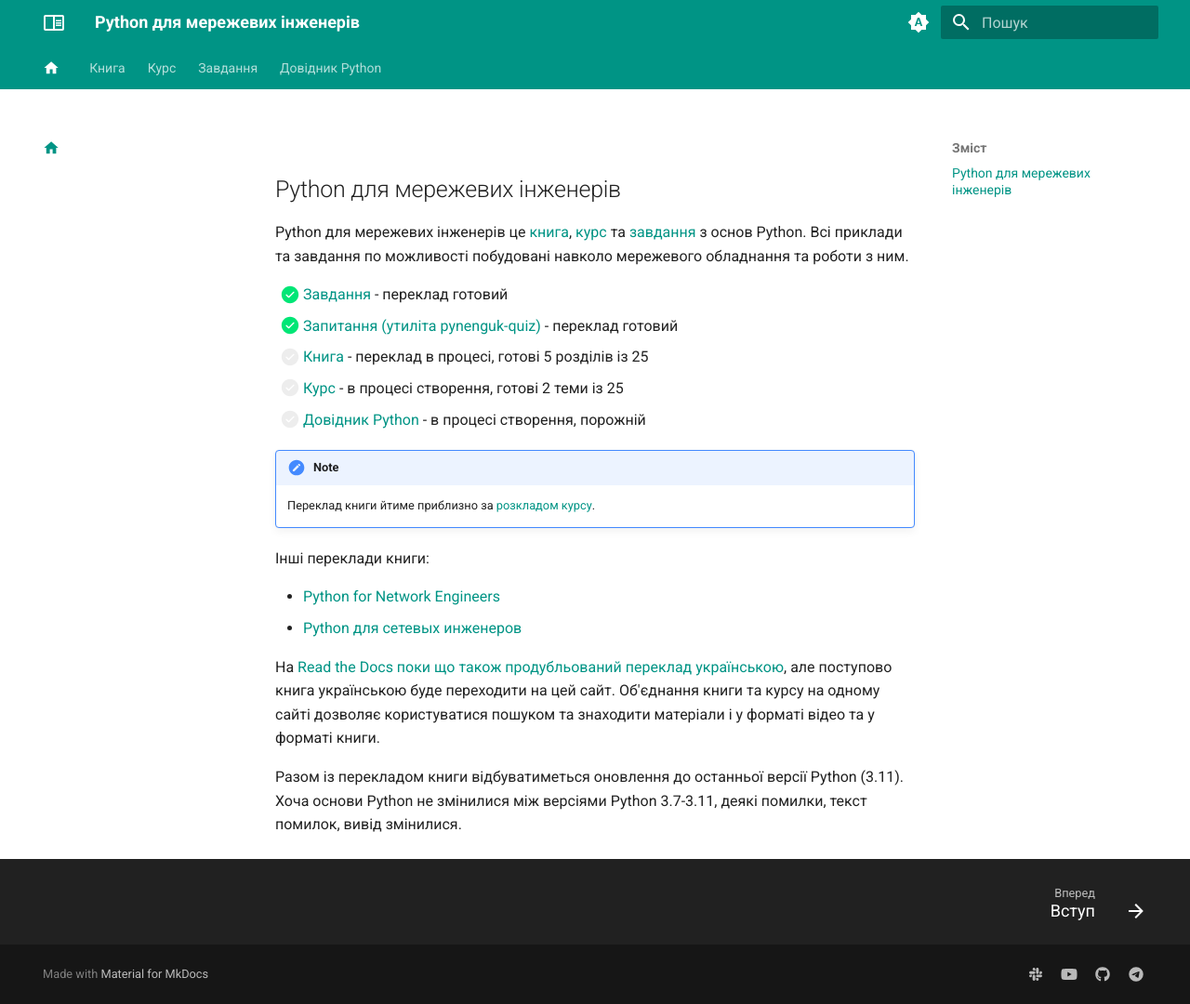
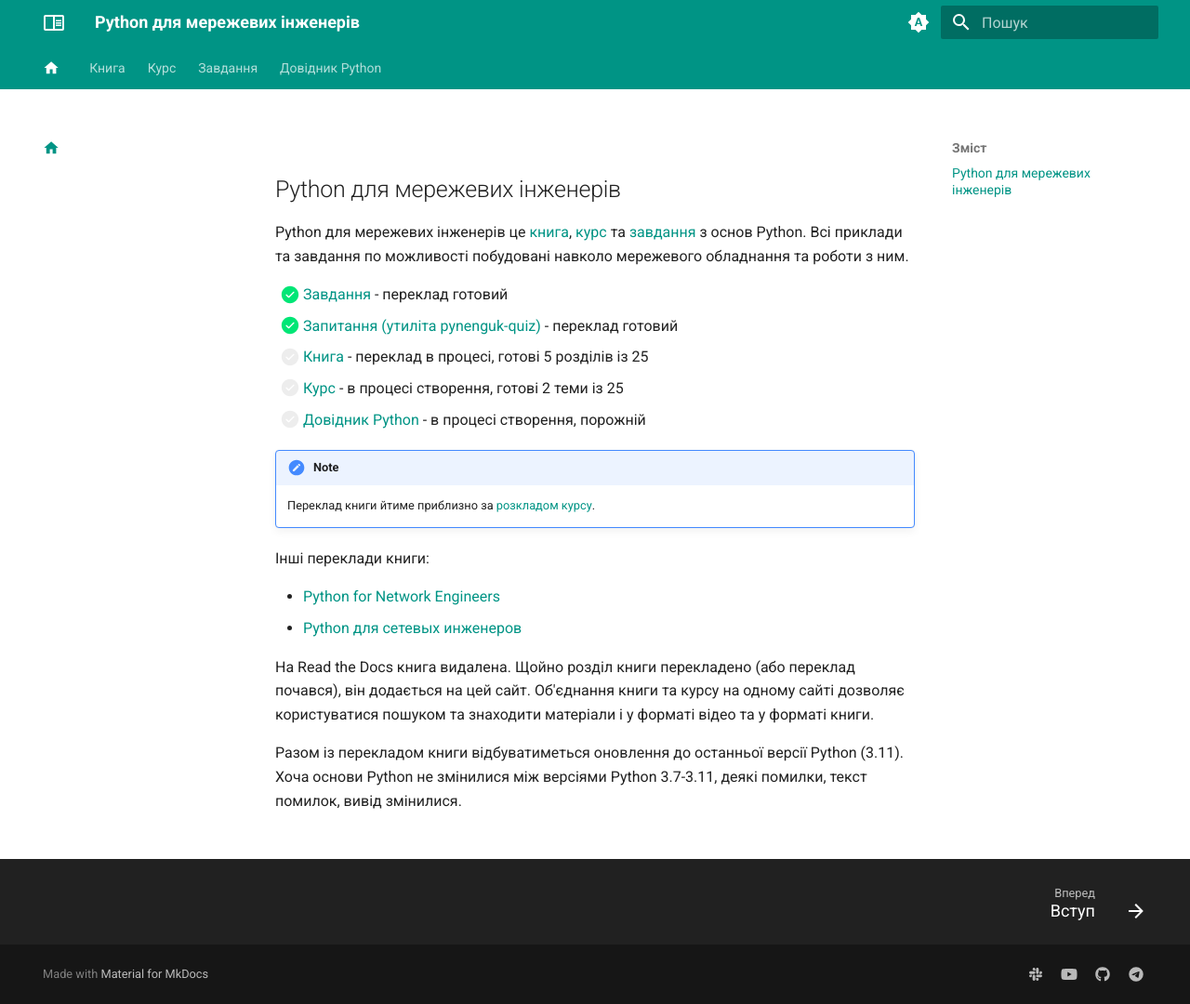
Before and after one commit to natenka/pyneng.io, an MkDocs documentation site: the page built from docs/index.md, in a window 1280 px wide and 1080 px high. Shown: the whole window at 93% size. Built offline with MkDocs 1.6.1 and Material for MkDocs 9.7.7, drawn with Linux system fonts in a browser that asks for light colours.

Commit message:
DEL readthedocs uk translation

```diff
--- a/docs/index.md
+++ b/docs/index.md
@@ -25,11 +25,10 @@ Python для мережевих інженерів це [книга](/book/), [
 * [Python for Network Engineers](https://pyneng.readthedocs.io/en/latest/)
 * [Python для сетевых инженеров](https://pyneng.readthedocs.io/ru/latest/)
 
-На [Read the Docs поки що також продубльований переклад
-українською](https://pyneng.readthedocs.io/uk/latest/), але поступово книга
-українською буде переходити на цей сайт. Об'єднання книги та курсу
-на одному сайті дозволяє користуватися пошуком та знаходити матеріали і у
-форматі відео та у форматі книги.
+На Read the Docs книга видалена.
+Щойно розділ книги перекладено (або переклад почався), він додається на цей сайт.
+Об'єднання книги та курсу на одному сайті дозволяє користуватися пошуком та
+знаходити матеріали і у форматі відео та у форматі книги.
 
 Разом із перекладом книги відбуватиметься оновлення до останньої версії Python
 (3.11).  Хоча основи Python не змінилися між версіями Python 3.7-3.11, деякі
```
